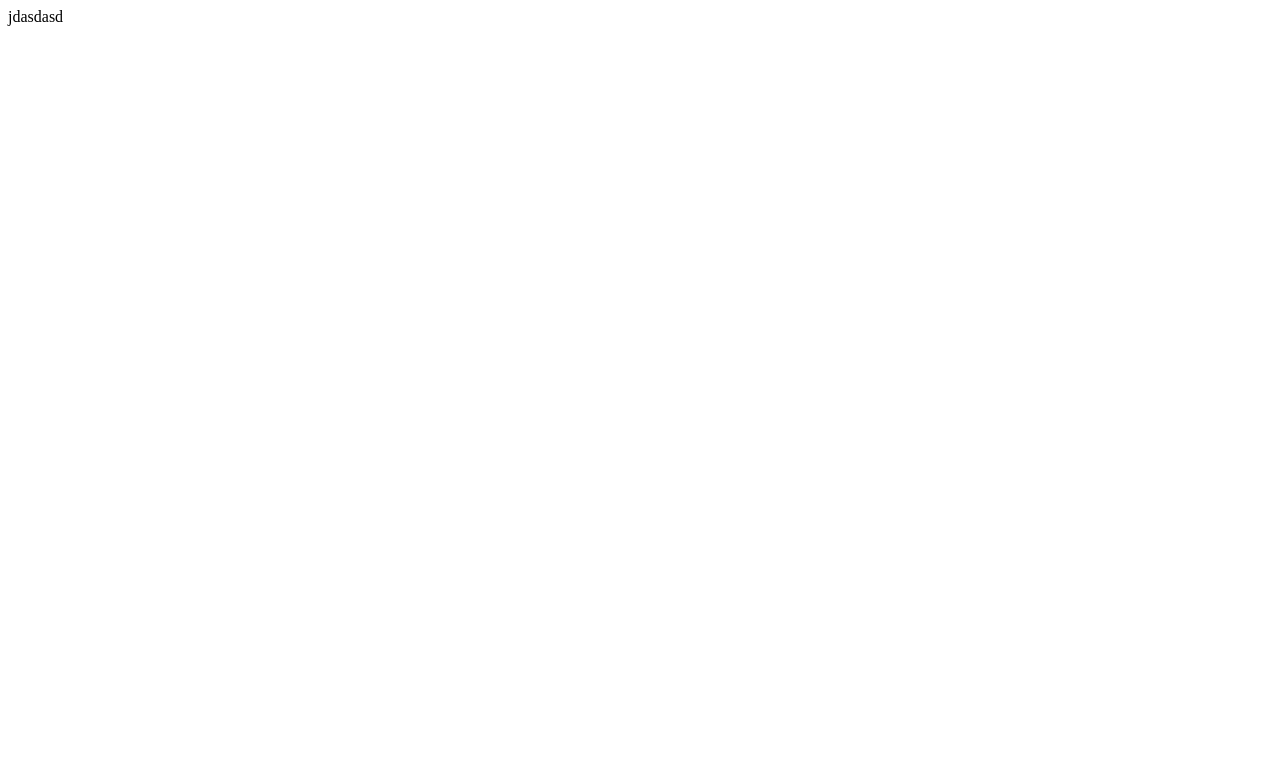
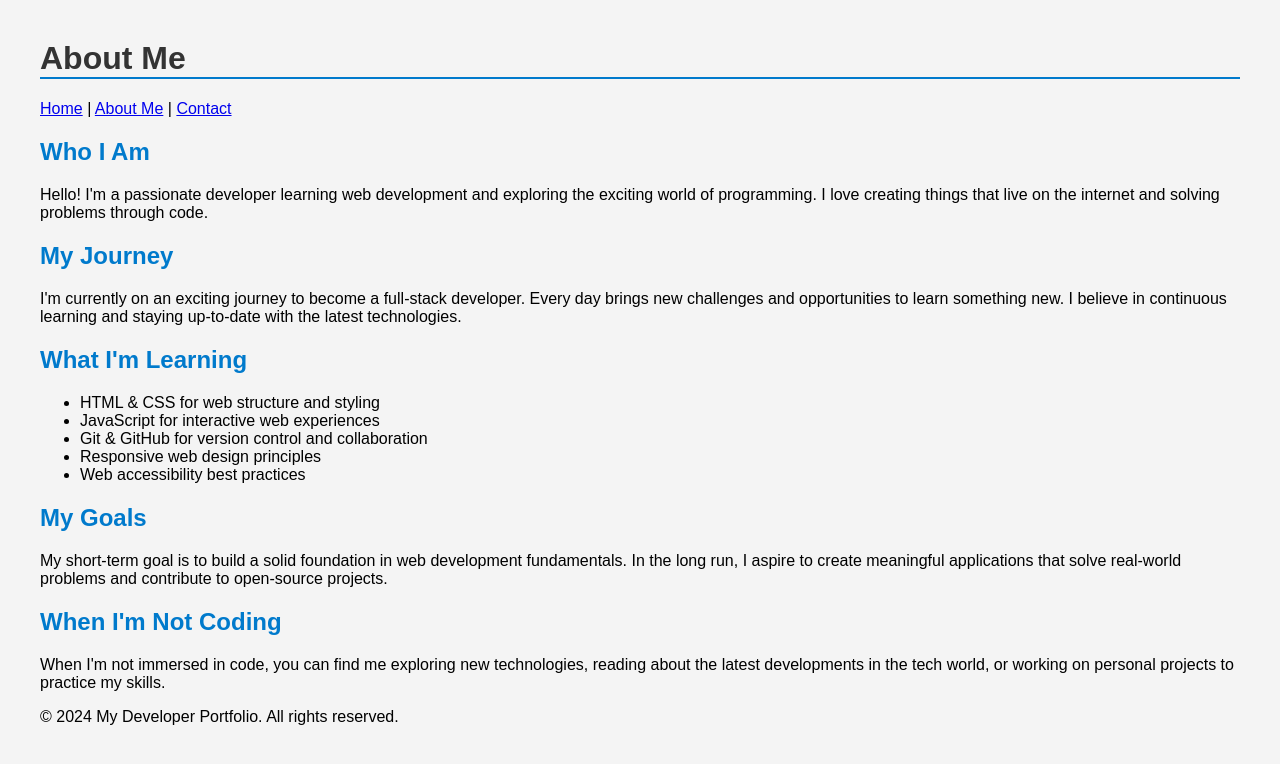
Before and after one commit to damianle07/my-developer-portfolio, a plain HTML site: page aboutmepage.html in a window 1280 px wide. Drawn offline with Linux system fonts and the light colour scheme.

Commit message:
test commit

```diff
--- a/aboutmepage.html
+++ b/aboutmepage.html
@@ -1 +1,48 @@
-jdasdasd
+<!DOCTYPE html>
+<html lang="en">
+<head>
+    <meta charset="UTF-8">
+    <meta name="viewport" content="width=device-width, initial-scale=1.0">
+    <title>About Me - My Developer Portfolio</title>
+    <link rel="stylesheet" href="style.css">
+</head>
+<body>
+    <header>
+        <h1>About Me</h1>
+        <nav>
+            <a href="index.html">Home</a> |
+            <a href="aboutmepage.html">About Me</a> |
+            <a href="contact.html">Contact</a>
+        </nav>
+    </header>
+
+    <main>
+        <section class="about-section">
+            <h2>Who I Am</h2>
+            <p>Hello! I'm a passionate developer learning web development and exploring the exciting world of programming. I love creating things that live on the internet and solving problems through code.</p>
+
+            <h2>My Journey</h2>
+            <p>I'm currently on an exciting journey to become a full-stack developer. Every day brings new challenges and opportunities to learn something new. I believe in continuous learning and staying up-to-date with the latest technologies.</p>
+
+            <h2>What I'm Learning</h2>
+            <ul>
+                <li>HTML & CSS for web structure and styling</li>
+                <li>JavaScript for interactive web experiences</li>
+                <li>Git & GitHub for version control and collaboration</li>
+                <li>Responsive web design principles</li>
+                <li>Web accessibility best practices</li>
+            </ul>
+
+            <h2>My Goals</h2>
+            <p>My short-term goal is to build a solid foundation in web development fundamentals. In the long run, I aspire to create meaningful applications that solve real-world problems and contribute to open-source projects.</p>
+
+            <h2>When I'm Not Coding</h2>
+            <p>When I'm not immersed in code, you can find me exploring new technologies, reading about the latest developments in the tech world, or working on personal projects to practice my skills.</p>
+        </section>
+    </main>
+
+    <footer>
+        <p>&copy; 2024 My Developer Portfolio. All rights reserved.</p>
+    </footer>
+</body>
+</html>
```
